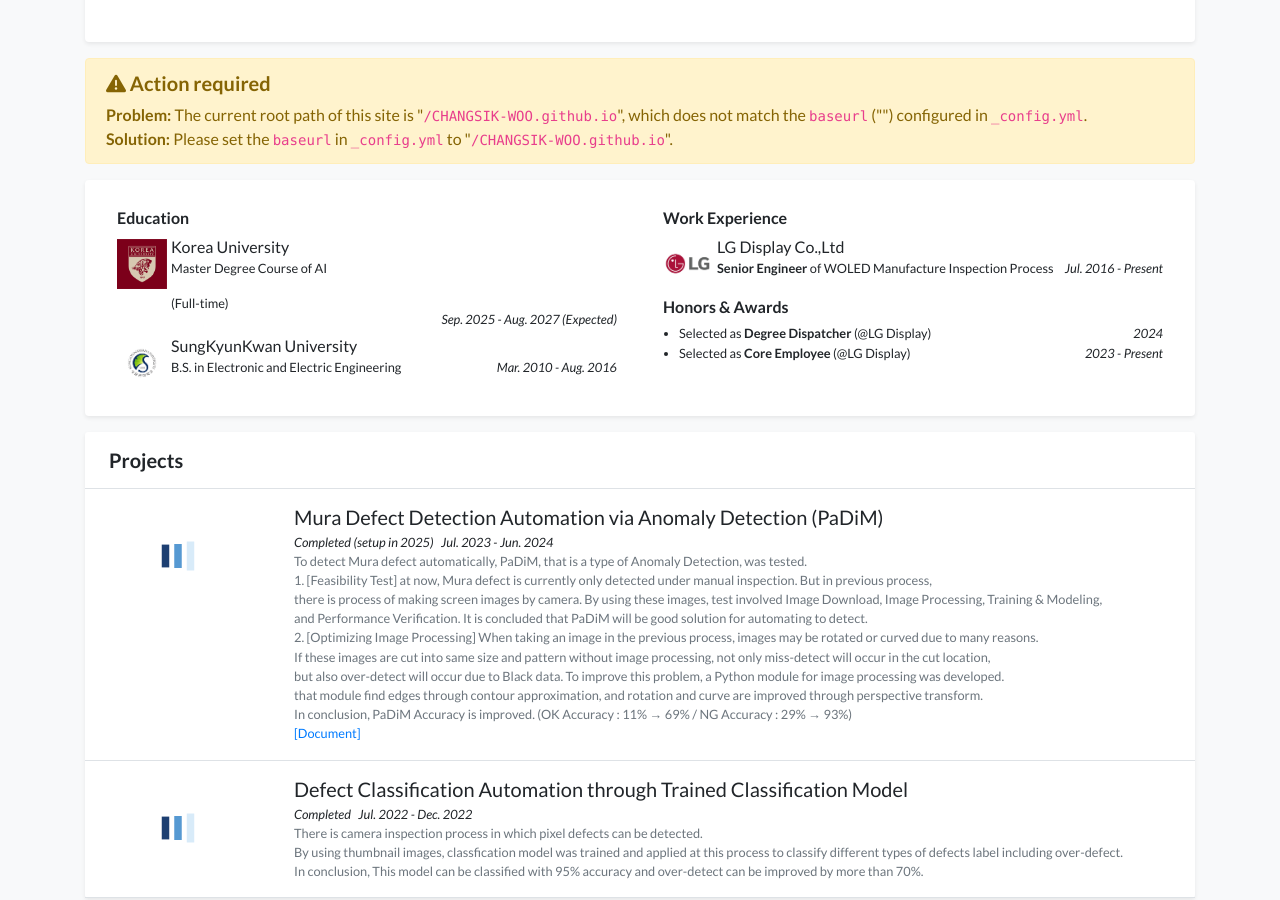
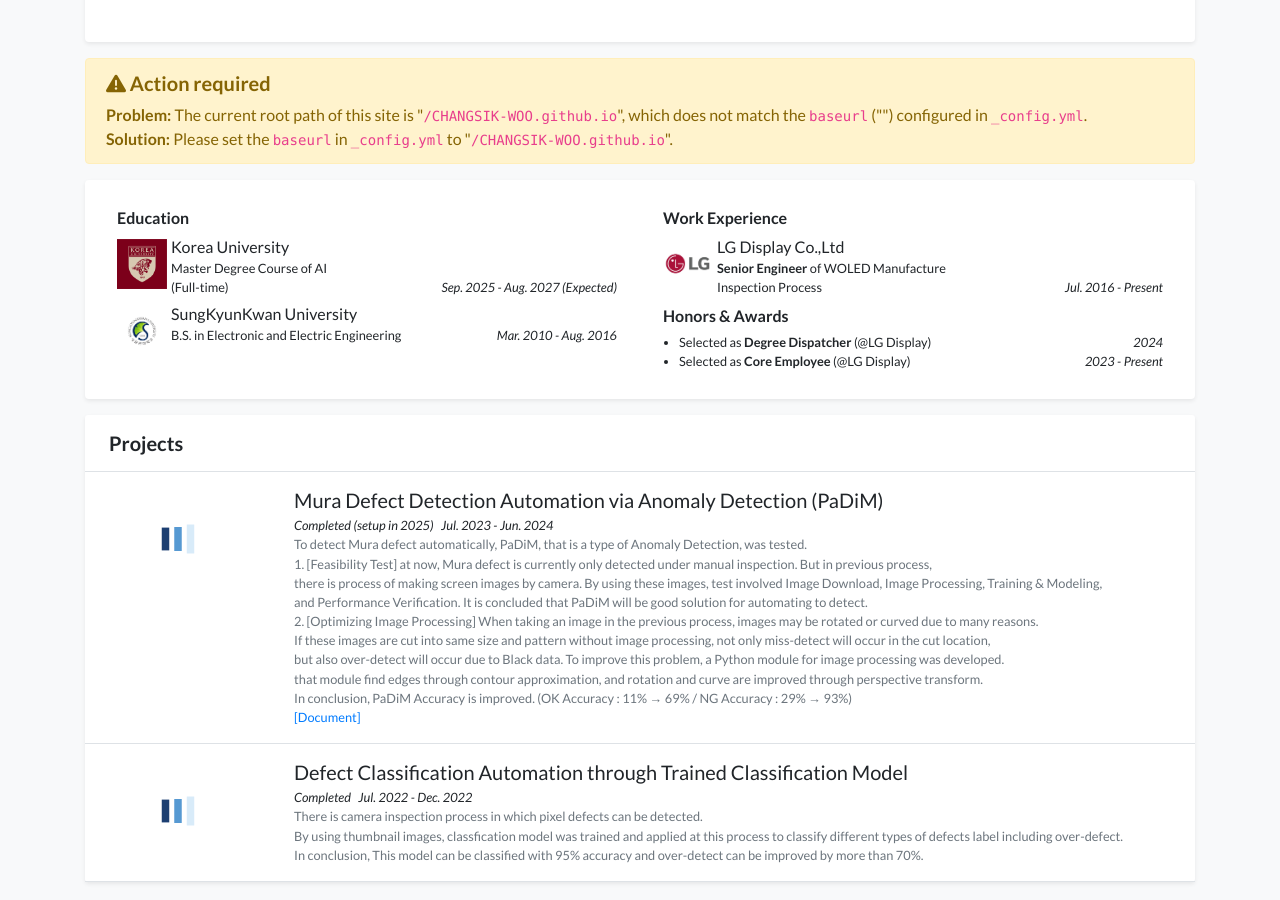
Before and after one commit to CHANGSIK-WOO/CHANGSIK-WOO.github.io, a Jekyll site: the page built from index.html, in a window 1280 px wide and 900 px high, scrolled down 521 px. Built offline with Jekyll 4.4.1, drawn with Linux system fonts in a browser that asks for light colours; nearby versions of some CDN libraries; a style sheet for code colours, icons or effects is not loaded.

```diff
--- a/_data/profile.yml
+++ b/_data/profile.yml
@@ -33,8 +33,7 @@ portrait_url: /assets/images/photos/Profile_picture.jpg
 education:
 - name: Korea University
   logo: /assets/images/badges/korea.gif
-  position: <p>Master Degree Course of AI</p>
-            <p>(Full-time)</p>
+  position: Master Degree Course of AI<br>(Full-time)
   date: Sep. 2025 - Aug. 2027 (Expected)
 
 - name: SungKyunKwan University
@@ -46,7 +45,7 @@ education:
 experience:
  - name: LG Display Co.,Ltd
    logo: /assets/images/badges/LG_LOGO.jpg
-   position: <b>Senior Engineer</b> of WOLED Manufacture Inspection Process
+   position: <b>Senior Engineer</b> of WOLED Manufacture<br>Inspection Process
    date: Jul. 2016 - Present
 
 awards:
```
